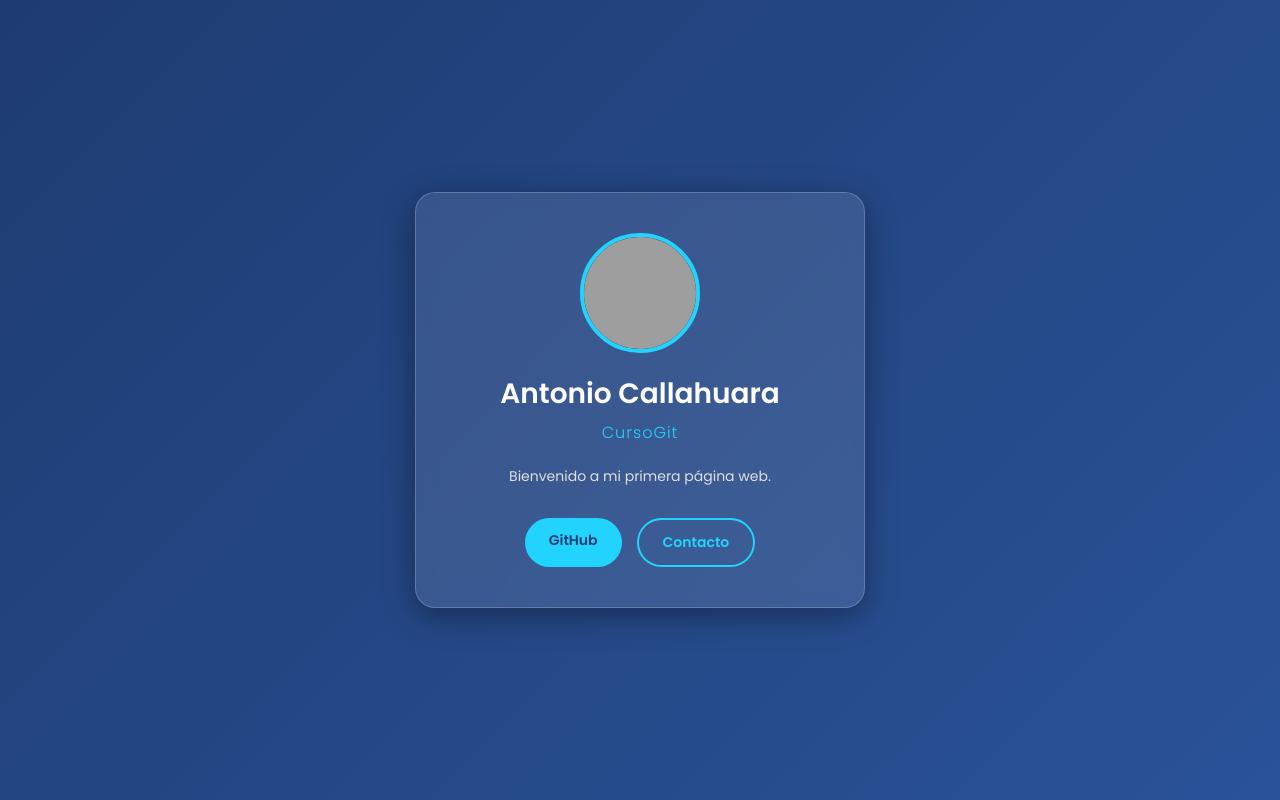
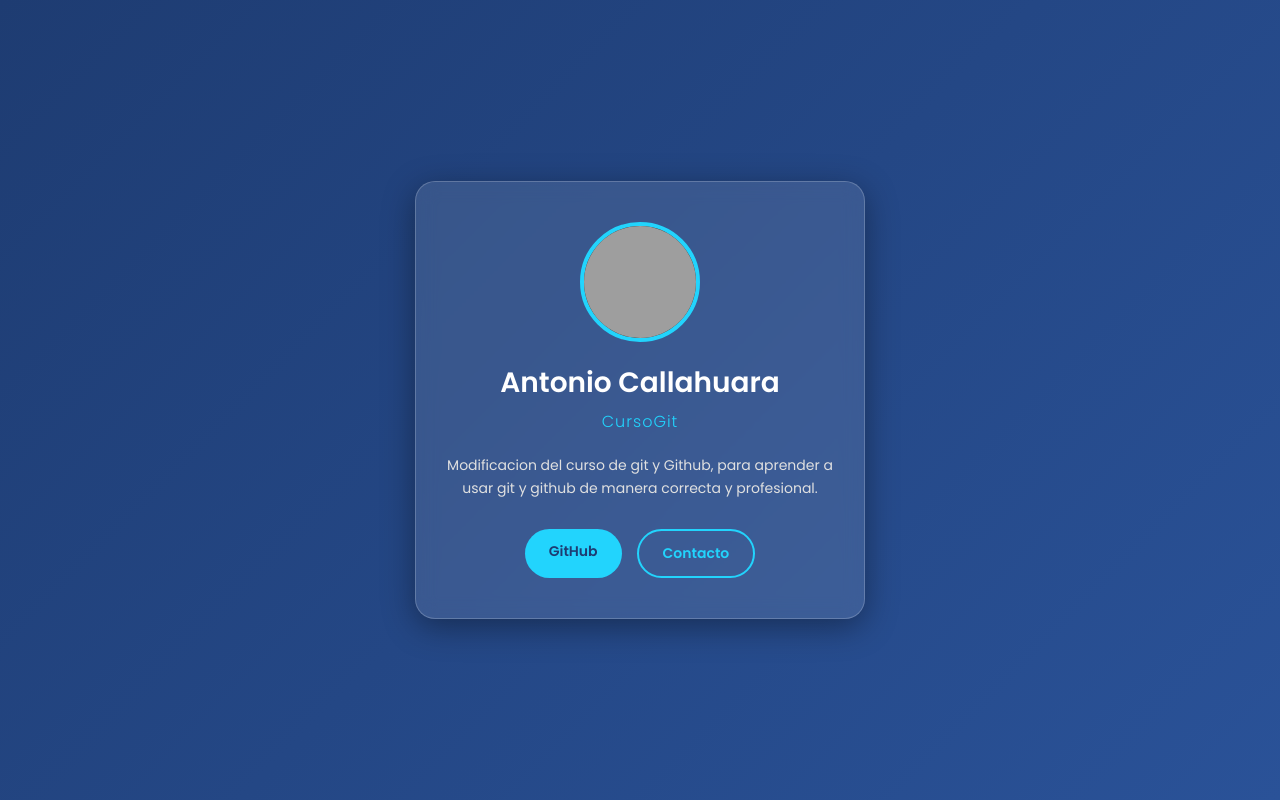
Before and after one commit to AntonioCallahuara/mi-primera-pagina, a plain HTML site: page index.html in a window 1280 px wide. Drawn offline with Linux system fonts and the light colour scheme; grey boxes are pictures that could not be loaded.

Commit message:
Dev1: actualizo subtitulo y descripcion

```diff
--- a/index.html
+++ b/index.html
@@ -140,7 +140,7 @@
         <div class="subtitle">CursoGit</div>
 
         <p class="description">
-            Bienvenido a mi primera página web.
+            Modificacion del curso de git y Github, para aprender a usar git y github de manera correcta y profesional.
         </p>
 
         <div class="social-links">
```
